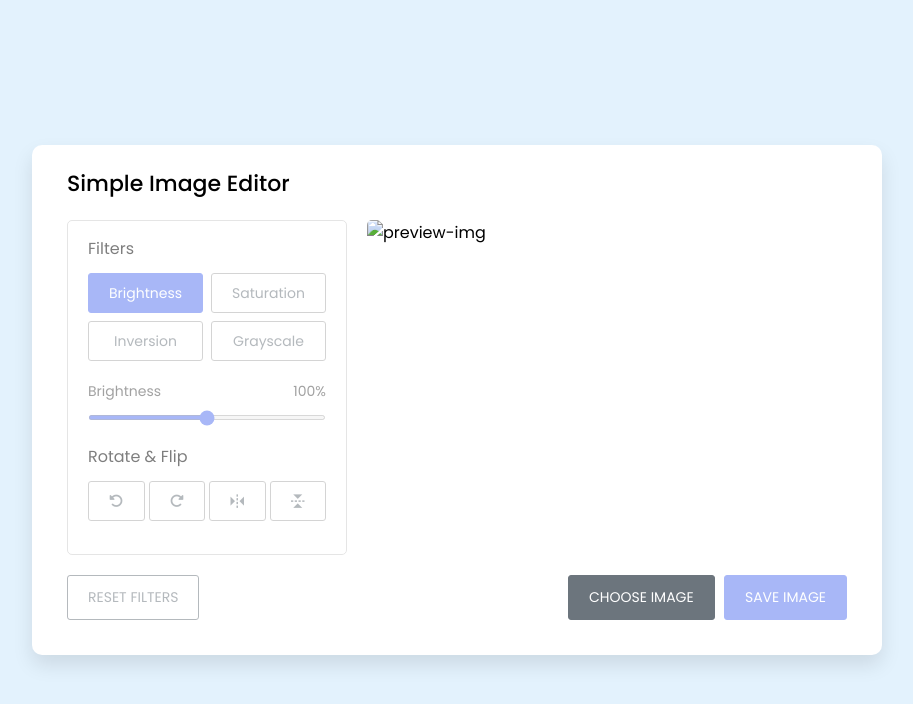
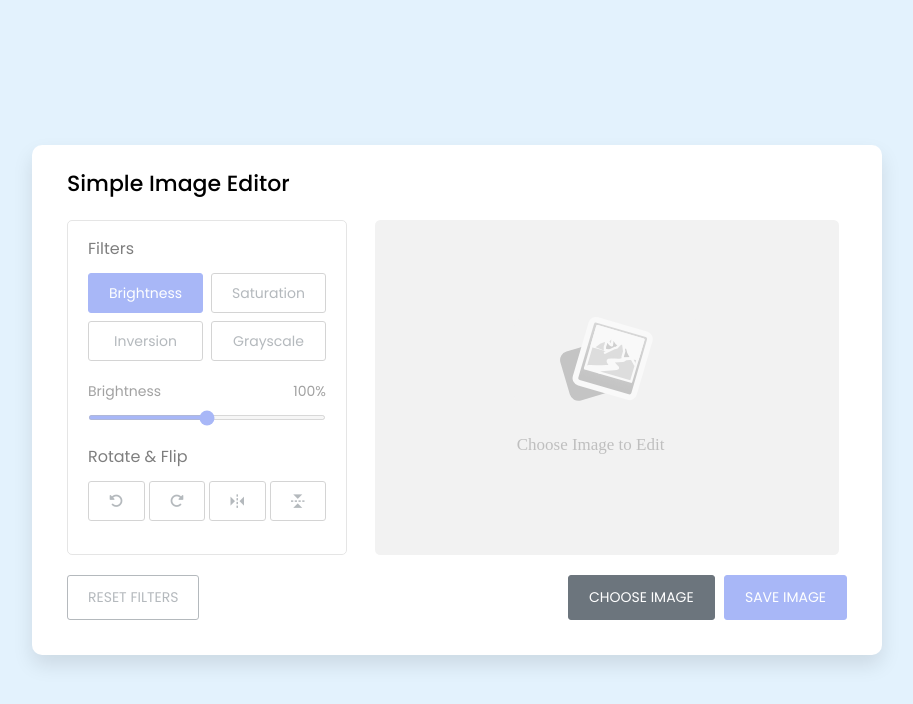
Before and after one commit to mhmasumofficial/image-editor-app, a plain HTML site: page index.html in a window 1280 px wide. Shown: the whole page, without its empty margins (183-1096 px from the left). Drawn offline with nearby package versions, Linux system fonts and the light colour scheme.

Commit message:
path issue has been resolved

```diff
--- a/index.html
+++ b/index.html
@@ -52,7 +52,7 @@
           </div>
         </div>
         <div class="preview-img">
-          <img src="image-placeholder.svg" alt="preview-img" />
+          <img src="./images/image-placeholder.svg" alt="preview-img" />
         </div>
       </div>
       <div class="controls">
```
